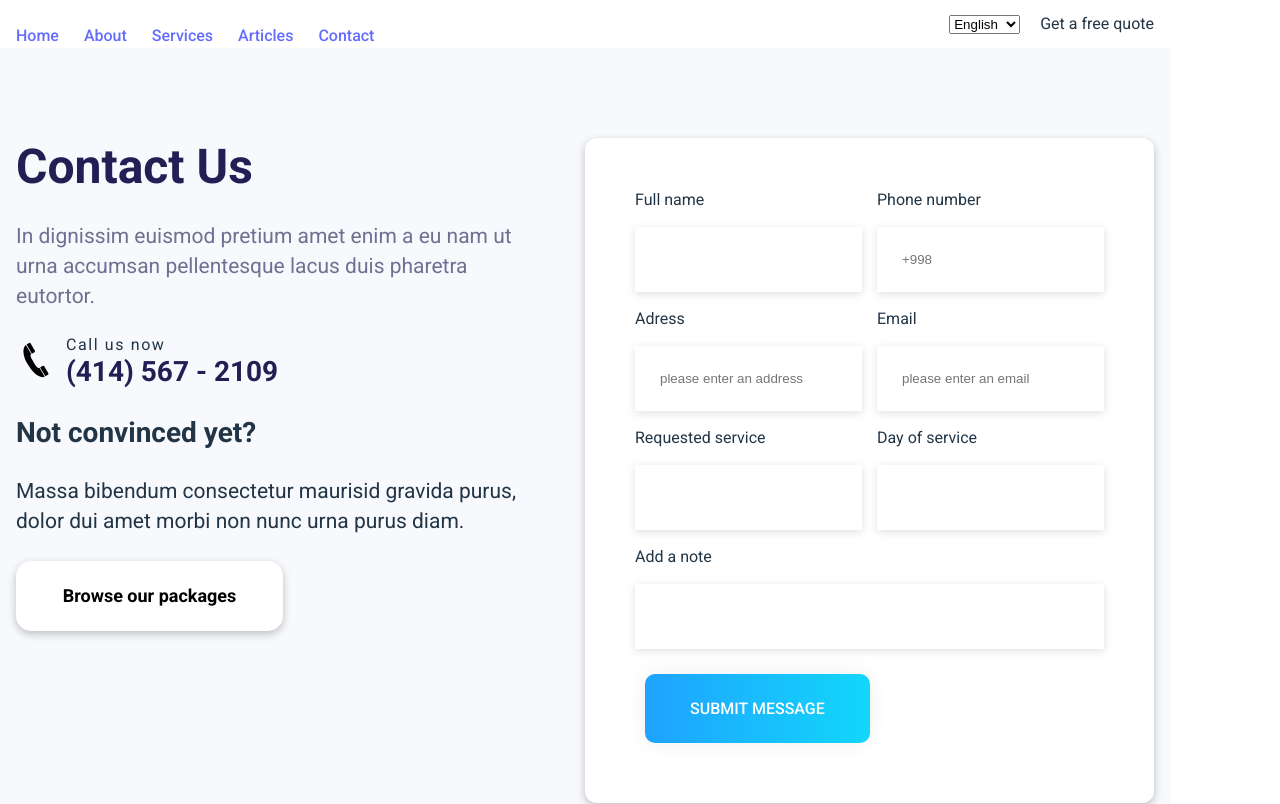
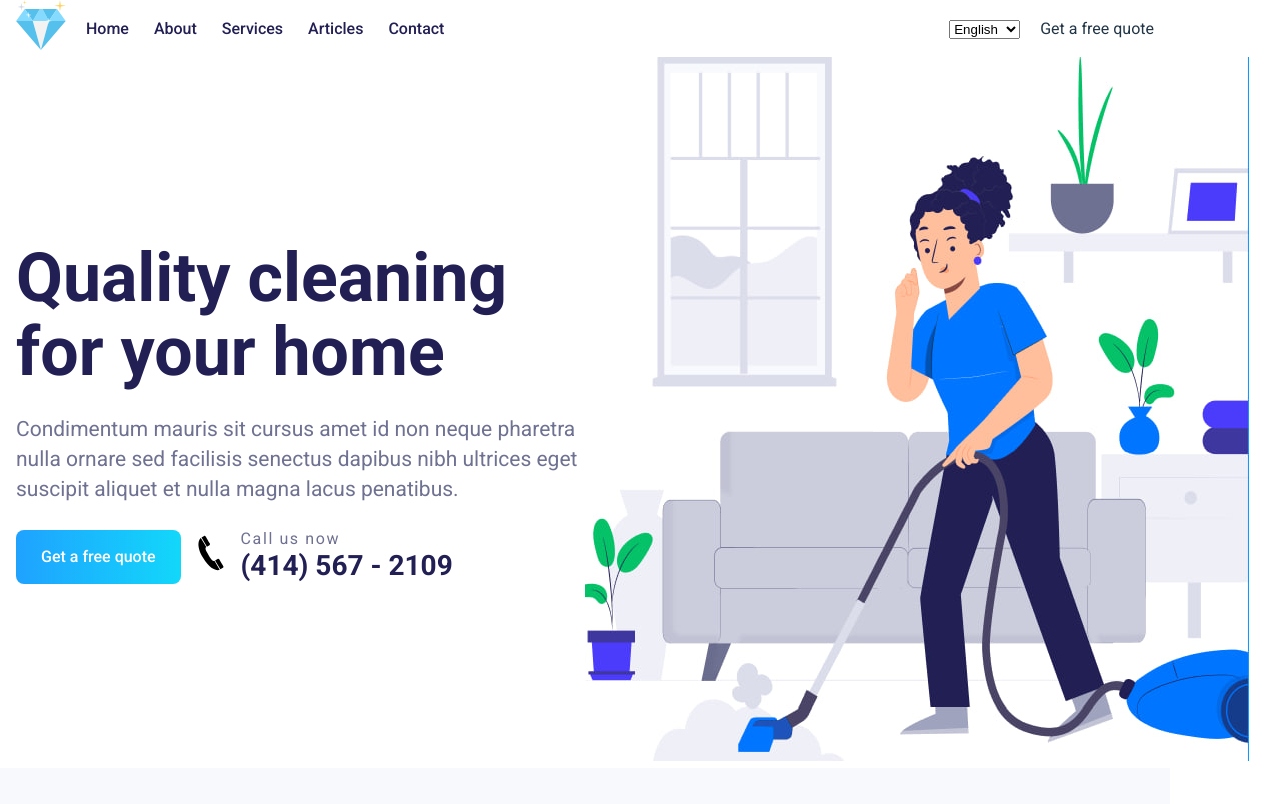
Before and after one commit to Steelgrou/Clearing, a React (Vite) app: page / in a window 1280 px wide. Shown: the top 804 px of the page. Built offline with nearby package versions, Linux system fonts and the light colour scheme.

Commit message:
entrance

```diff
--- a/src/App.jsx
+++ b/src/App.jsx
@@ -4,6 +4,7 @@ import { useTranslation } from 'react-i18next'
 import './App.css'
 import Header from './Components/Header/Header'
 import Contact from './Components/Contact/Contact'
+import Entrance from './Components/Entrance/Entrance'
 // import { useTranslation } from 'react-i18next'
 export default function App() {
 
@@ -15,6 +16,7 @@ export default function App() {
   return (
     <>
       <Header />
+      <Entrance />
       <Contact />
     </>
   )
--- /dev/null
+++ b/src/Components/Button/Button.css
@@ -0,0 +1,14 @@
+.button {
+    background-image: linear-gradient(to right, #1FA2FF 0%, #12D8FA 51%, #1FA2FF 100%);
+    color: #fff;
+    border-radius: 8px;
+    padding: 15px 25px;
+    cursor: pointer;
+    transition: all 0.7s ease;
+    background-size: 200% auto;
+    border: 0;
+}
+
+.button:hover {
+    background-position: right center;
+}
--- /dev/null
+++ b/src/Components/Button/Button.jsx
@@ -0,0 +1,10 @@
+import './Button.css';
+
+export default function Button() {
+    return (
+        <>
+            <button className='button' type='submit'>Get a free quote</button>
+
+        </>
+    )
+}
--- /dev/null
+++ b/src/Components/Call/Call.jsx
@@ -0,0 +1,26 @@
+import './Call.css'
+import { useTranslation } from 'react-i18next'
+import call from '/contact-phone.svg'
+
+export default function Call() {
+    const { t, i18n } = useTranslation();
+    const handleChange = (event) => {
+        const selectedLaungage = event.target.value;
+        i18n.changeLanguage(selectedLaungage);
+    }
+    return (
+        <>
+            <div className="contact-call">
+                <div className="contact-img">
+                    <img className='contact-img__phone' src={call} alt="" />
+                </div>
+                <div className="contact-number">
+                    <h3>{t('contact-number')}</h3>
+                    <a href="tel:+998993024512">(414) 567 - 2109</a>
+
+                </div>
+
+            </div>
+        </>
+    )
+}
--- a/src/Components/Contact/Contact.css
+++ b/src/Components/Contact/Contact.css
@@ -75,21 +75,16 @@
     flex-direction: column;
     gap: 15px;
     width: 100%;
-
 }
 
 .btn input {
     padding: 100px 0;
-
 }
-
-
 
 .btn-grad {
     background-image: linear-gradient(to right, #1FA2FF 0%, #12D8FA 51%, #1FA2FF 100%);
     margin: 10px;
     padding: 25px 45px;
-    text-align: center;
     text-transform: uppercase;
     transition: 0.5s;
     background-size: 200% auto;
@@ -161,5 +156,6 @@
     font-weight: 400;
     line-height: 18px;
     letter-spacing: 1.600000023841858px;
+    color: #6E7191;
 
 }
--- a/src/Components/Entrance/Entrance.css
+++ b/src/Components/Entrance/Entrance.css
@@ -0,0 +1,42 @@
+.entrance-wrapper {
+    display: flex;
+    align-items: center;
+
+    width: 100%;
+}
+
+.entrance-left {
+    display: flex;
+    flex-direction: column;
+    gap: 25px;
+    justify-content: space-between;
+    width: 50%;
+}
+
+.entrance-title {
+    font-size: 68px;
+    font-weight: 700;
+    color: #211F54;
+    line-height: 73.98px;
+
+}
+
+.entrance-subtitle {
+    font-size: 21px;
+    font-weight: 400;
+    line-height: 30.01px;
+    color: #6E7191;
+
+}
+
+.entrance-box {
+    display: flex;
+    gap: 10px;
+}
+
+
+.entrance-right {
+    width: 50%
+}
+
+.entrance-right img {}
--- a/src/Components/Entrance/Entrance.jsx
+++ b/src/Components/Entrance/Entrance.jsx
@@ -1,11 +1,33 @@
+import Button from '../Button/Button'
+import Call from '../Call/Call'
 import './Entrance.css'
+import img from "/entrance-right-img.jpg"
 
 export default function Entrance() {
 
 
   return (
     <>
+      <section className='entrance'>
+        <div className="container">
+          <div className="entrance-wrapper">
+            <div className="entrance-left">
+              <h2 className='entrance-title'>Quality cleaning for your home</h2>
+              <h3 className='entrance-subtitle'>Condimentum mauris sit cursus amet id non neque pharetra nulla
+                ornare sed facilisis senectus dapibus nibh ultrices eget suscipit aliquet et nulla magna lacus
+                penatibus.</h3>
+              <div className="entrance-box">
+                <Button />
+                <Call/>
 
+              </div>
+            </div>
+            <div className="entrance-right">
+              <img src={img} alt="" />
+            </div>
+          </div>
+        </div>
+      </section>
     </>
   )
 }
--- a/src/Components/Footer/Footer.jsx
+++ b/src/Components/Footer/Footer.jsx
@@ -5,7 +5,13 @@ export default function Footer() {
 
     return (
         <>
+            <section className='footer'>
+                <div className="container">
+                    <div className="footer-wrapper">
 
+                    </div>
+                </div>
+            </section>
         </>
     )
 }
--- a/src/Components/Header/Header.css
+++ b/src/Components/Header/Header.css
@@ -10,7 +10,23 @@ nav ul {
 
 }
 
+nav ul li a {
+
+    color: #211F54;
+}
+
+.header-left {
+    display: flex;
+    gap: 20px;
+    align-items: center;
+}
+
+
 .header-right {
     display: flex;
     gap: 20px;
 }
+
+.header-logo img {
+    width: 50px;
+}
--- a/src/Components/Header/Header.jsx
+++ b/src/Components/Header/Header.jsx
@@ -1,6 +1,6 @@
 import './Header.css'
 import { useTranslation } from 'react-i18next'
-
+import logo from '/logo.svg'
 export default function Header() {
     const { t, i18n } = useTranslation();
     const handleChange = (event) => {
@@ -15,7 +15,7 @@ export default function Header() {
                     <div className="header-wrapper">
                         <div className="header-left">
                             <div className="header-logo">
-                                <img src="" alt="" />
+                                <img src={logo} alt="" />
                             </div>
                             <nav>
                                 <ul>
```
Also changed, not shown: public/entrance-right-img.jpg (added), public/logo.svg (added), src/Components/Call/Call.css (added).
